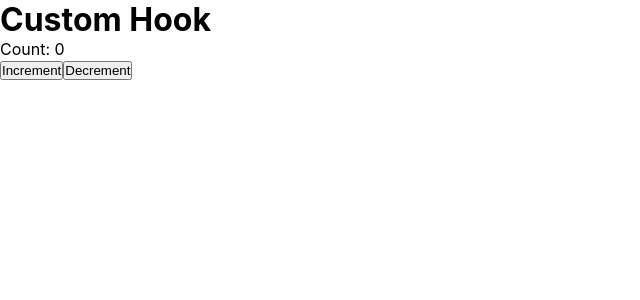
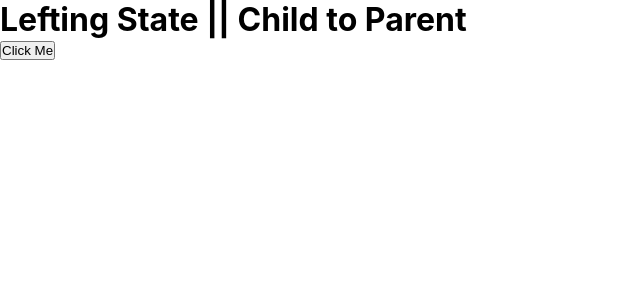
Before and after one commit to Mudassir5367/raect-assign-practice-lecture, a React (Create React App) app: page / in a window 1280 px wide. Shown: the top 300 px of the page, without its empty margins (0-640 px from the left). Built offline with nearby package versions, Linux system fonts and the light colour scheme.

Commit message:
lefting-State, child-to-prent

```diff
--- a/src/App.js
+++ b/src/App.js
@@ -1,11 +1,12 @@
 import  './App.css';
 import React from 'react'
+import Parent from './components/leftingState/Parent';
 // import ArrayUsestate from './components/ArrayUsestate';
 // import UseEffect from './components/UseEffect';
 // import UseReducer from './components/UseReducer';
 // import DataList from './components/form/DataList';
 // import Comp1 from './components/useContext/Comp1';
-import CounterComponent from './components/custom-hook/CustomComp';
+// import CounterComponent from './components/custom-hook/CustomComp';
 // import { UseCounter } from './components/custom-hook/CustomHook';
 // import CompA from './components/useContext-child-to-parent/CompA';
 // import JsonFectingAxios from './components/data-fetch-axios/JsonFectingAxios';
@@ -34,7 +35,8 @@ function App() {
    {/* <Comp1 data = 'Props is passing'/> */}
    {/* <JsonFectingAxios/> */}
    {/* <CompA/> */}
-   <CounterComponent/>
+   {/* <CounterComponent/> */}
+   <Parent/>
 
       </div>
     </>
--- /dev/null
+++ b/src/components/leftingState/Child.js
@@ -0,0 +1,11 @@
+import React from 'react'
+
+export default function Child(props) {
+    // console.log(props);
+    const obj = {name:'Mudassir Hussain', age:24}
+  return (
+    <div>
+      <button onClick={()=> props.fn(obj)}>Click Me</button>
+    </div>
+  )
+}
--- /dev/null
+++ b/src/components/leftingState/Parent.js
@@ -0,0 +1,18 @@
+import React, { useState } from 'react'
+import Child from '../leftingState/Child'
+
+export default function Parent() {
+    const [userData, setUserData] = useState({})
+    const data = (obj) =>{
+        console.log(obj);
+        setUserData(obj)
+    }
+    return (
+    <div>
+    <h1>Lefting State || Child to Parent </h1>
+    <Child fn={data} />
+      <h1>{userData.name}</h1>
+      <h1>{userData.age}</h1>
+    </div>
+  )
+}
```
